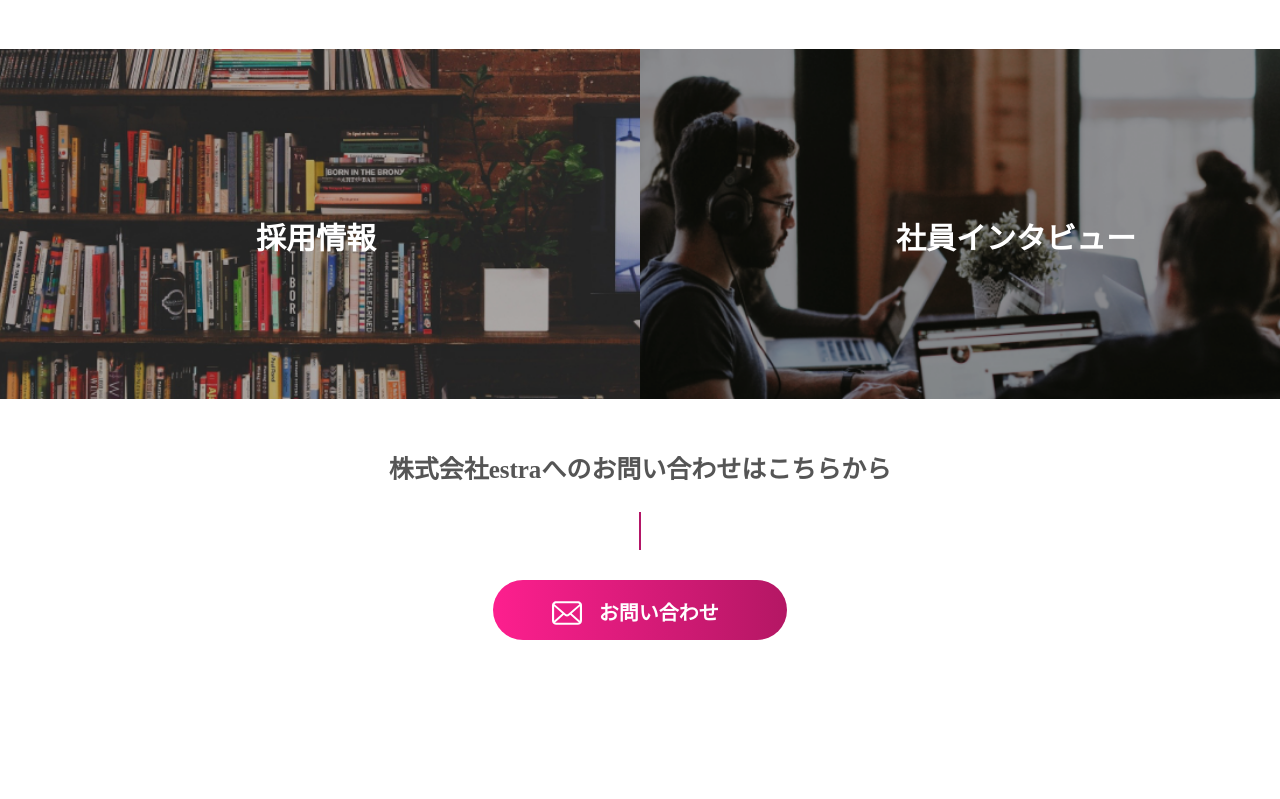
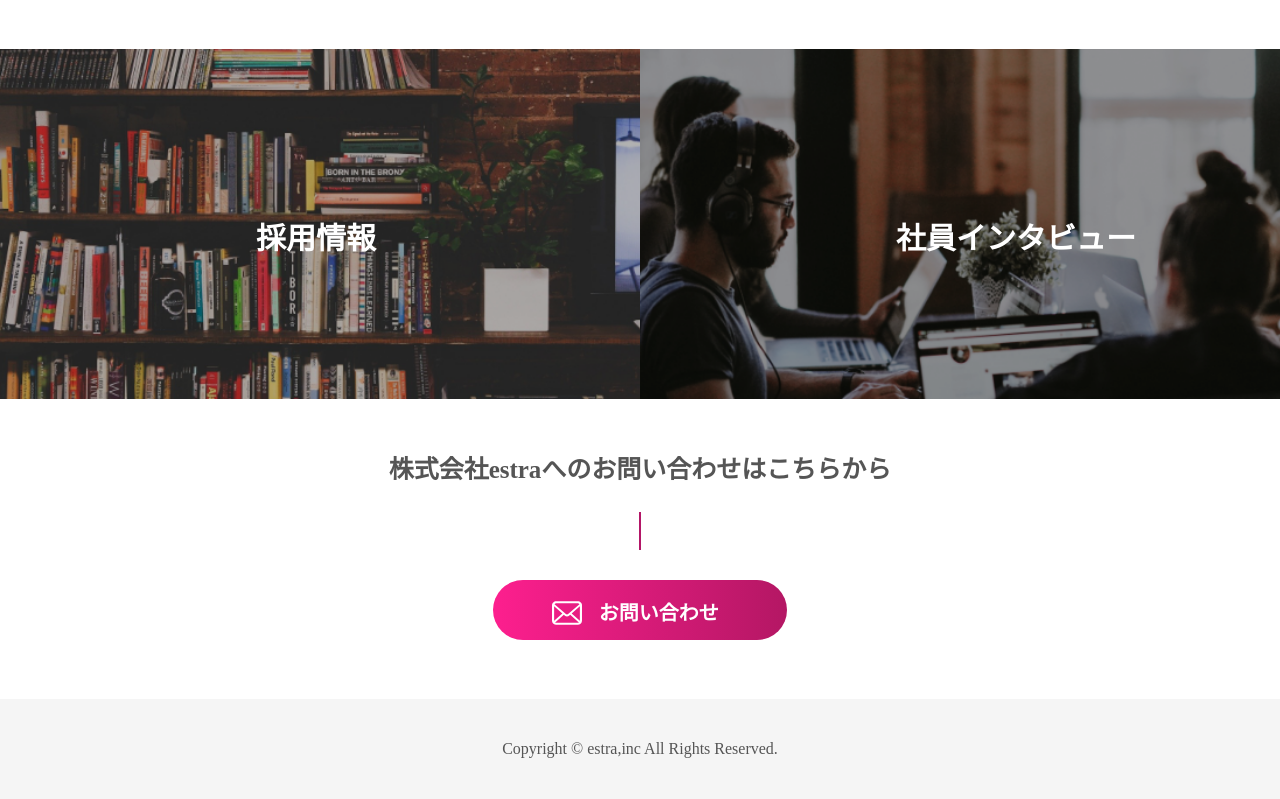
Before and after one commit to Mochi-frontend/LP-exercise, a plain HTML site: page index.html in a window 1280 px wide. Shown: the part 3383-4182 px from the top of the page. Before the commit the page ends 4082 px from the top, so only its background shows below. Drawn offline with Linux system fonts and the light colour scheme.

Commit message:
feature/footer

```diff
--- a/css/style.css
+++ b/css/style.css
@@ -545,3 +545,15 @@ div.eyecatch {
 /* ---------------------------------------------------- */
 /* mainここまで */
 /* ---------------------------------------------------------------- */
+/* footerここから */
+.footer {
+  height: 100px;
+  display: flex;
+  justify-content: center;
+  align-items: center;
+  background-color: #f5f5f5;
+}
+.copyright {
+  color: #555555;
+}
+/* footerここまで */
--- a/index.html
+++ b/index.html
@@ -349,5 +349,12 @@
       <!-- contactここまで -->
     </main>
     <!-- mainここまで -->
+    <!-- footerここから -->
+    <footer class="footer">
+      <small class="copyright"
+        >Copyright &copy; estra,inc All Rights Reserved.</small
+      >
+    </footer>
+    <!-- footerここまで -->
   </body>
 </html>
```
